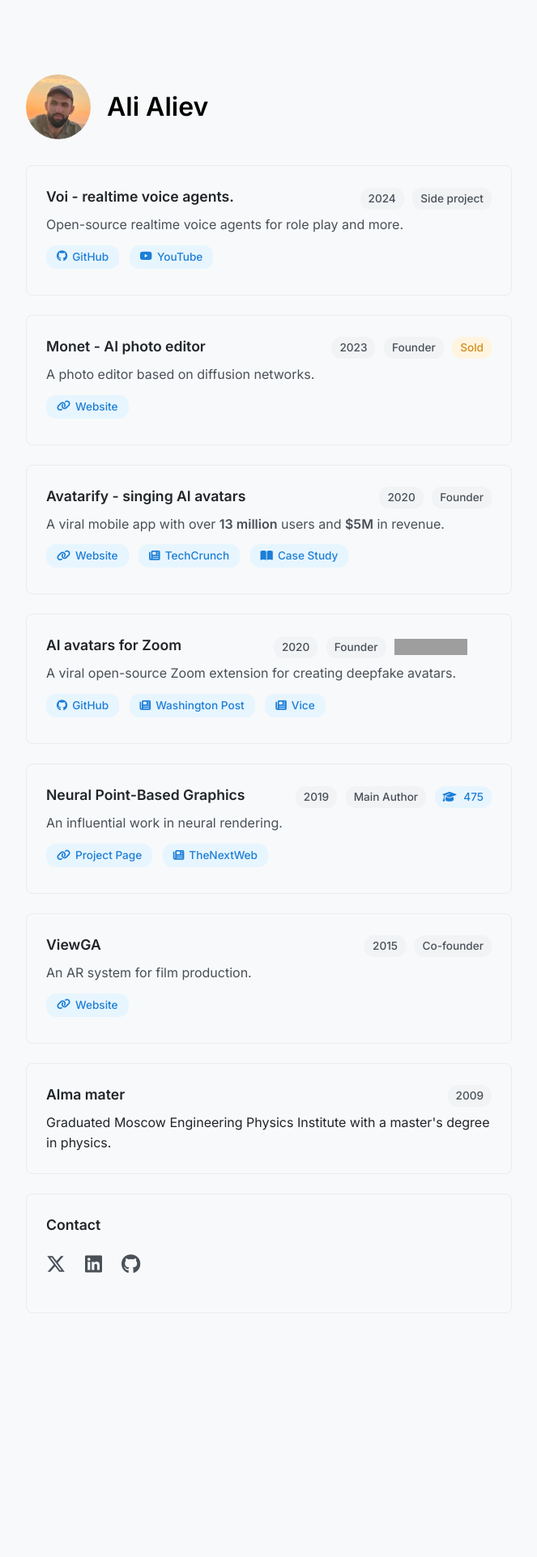
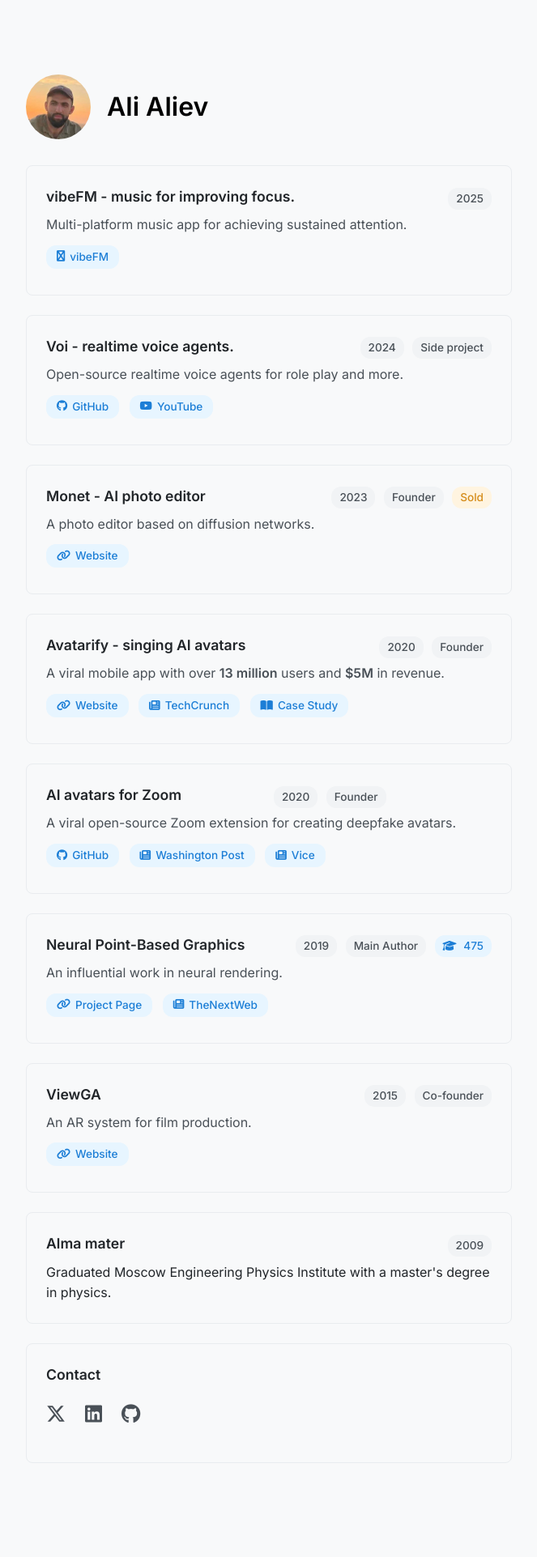
Before and after one commit to alievk/alievk.github.io, a Jekyll site: the page built from index.md, in a window 1280 px wide. Shown: the whole page at 81% size, without its empty margins (308-971 px from the left). Built offline with Jekyll 4.4.1, drawn with Linux system fonts in a browser that asks for light colours; before the commit the page ends 1738 px from its top, so only the background shows below that; grey boxes are pictures that could not be loaded.

Commit message:
add new proj

```diff
--- a/index.md
+++ b/index.md
@@ -5,6 +5,19 @@ layout: default
 <div class="profile-container">
   <img src="{{ site.baseurl }}/assets/me.jpeg" alt="Ali Aliev" class="profile-photo">
   <h1>Ali Aliev</h1>
+</div>
+
+<div class="project">
+  <div class="project-header">
+    <h3>vibeFM - music for improving focus.</h3>
+    <div class="project-tags">
+      <span class="tag tag-gray">2025</span>
+    </div>
+  </div>
+  <div class="project-description">Multi-platform music app for achieving sustained attention.</div>
+  <div class="project-links">
+    <a href="https://vibefm.vibelab.build"><i class="fab fa-link"></i> vibeFM</a>
+  </div>
 </div>
 
 <div class="project">
```
